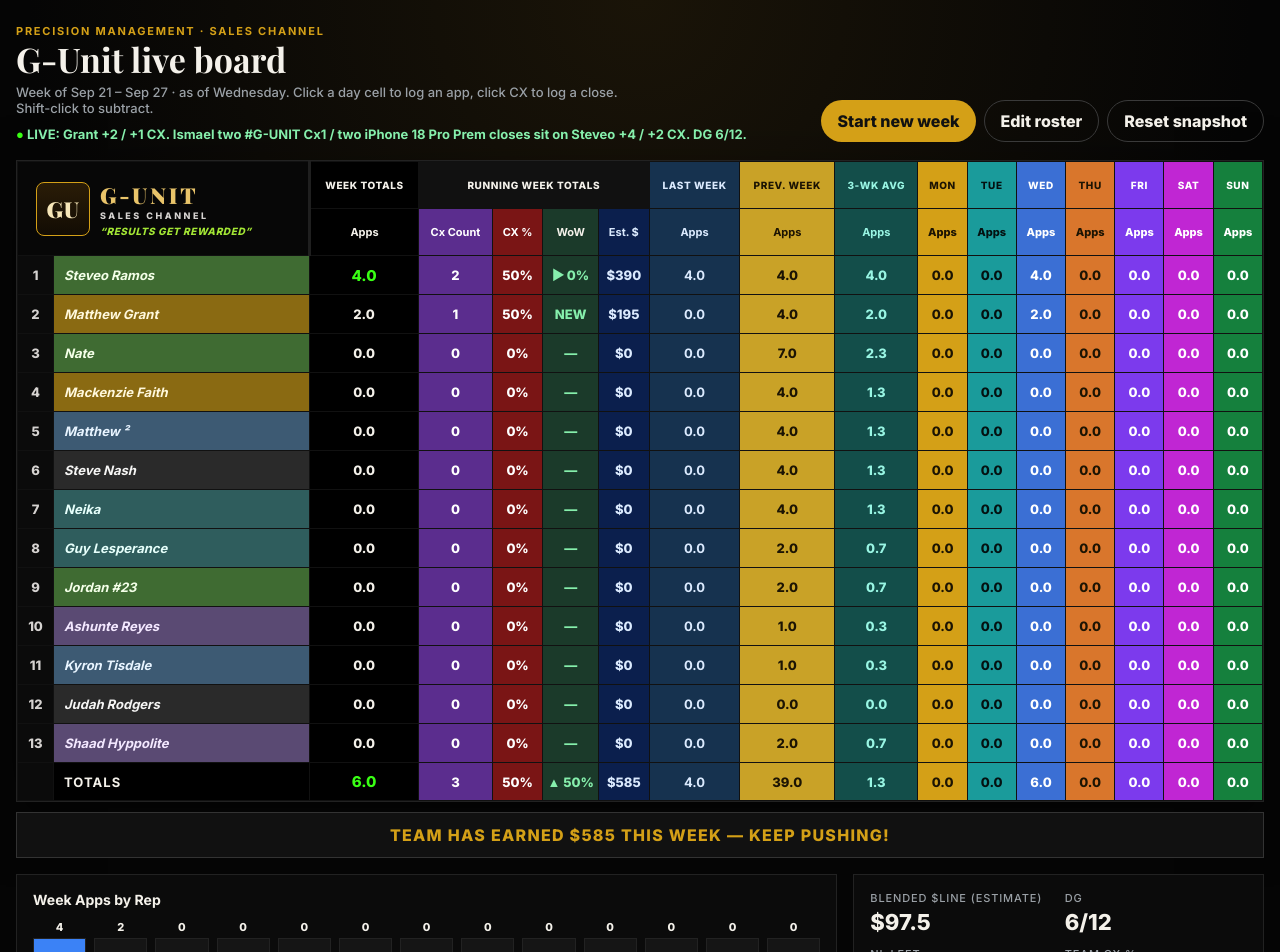
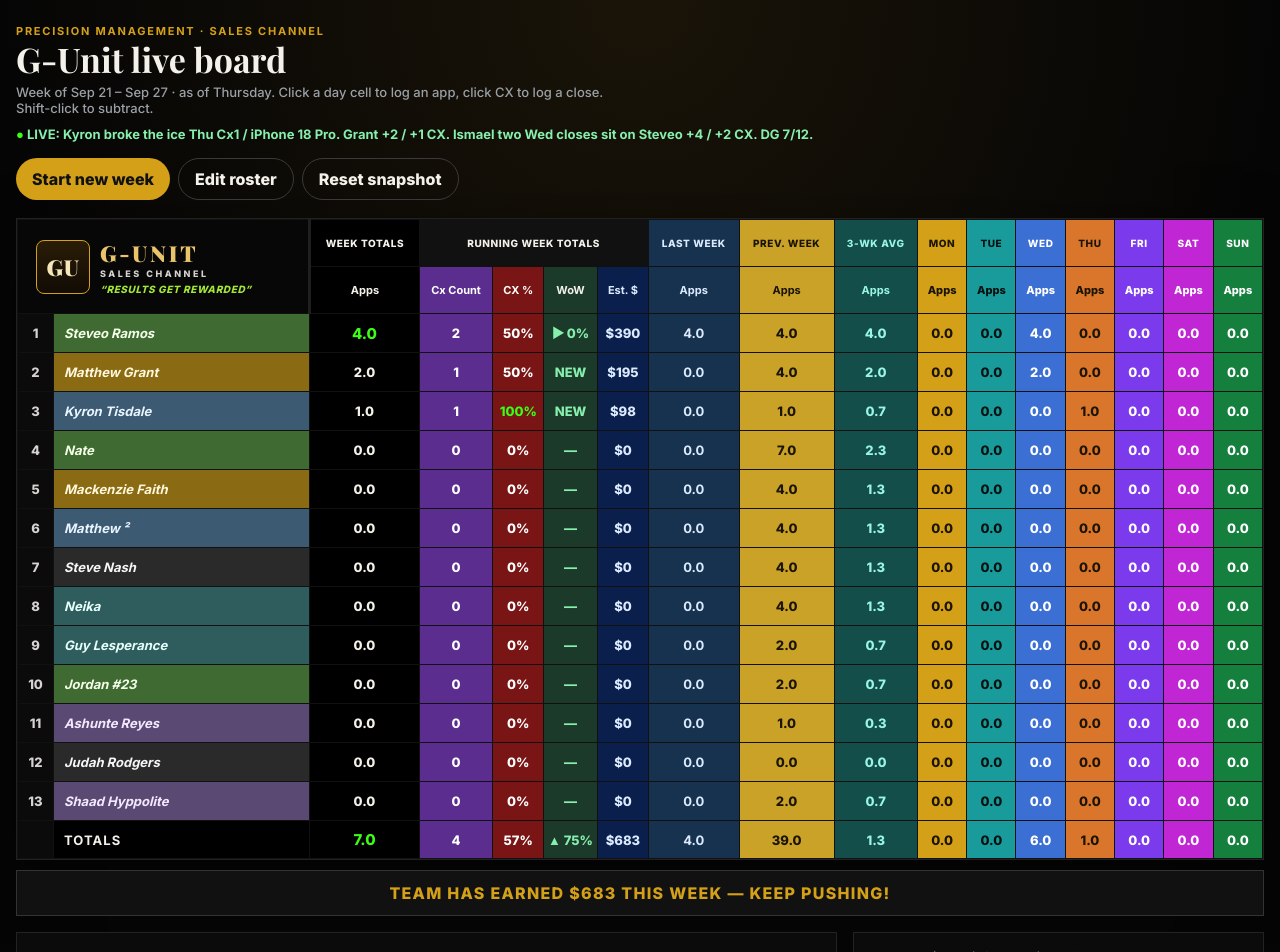
Before and after one commit to nash1599-ux/my-react-app, a React (Create React App) app: page / in a window 1280 px wide. Shown: the top 952 px of the page. Built offline with nearby package versions, Linux system fonts and the light colour scheme.

Commit message:
Log Kyron's Thursday #G-UNIT ice-breaker close.
Co-authored-by: Opulent <nash1599-ux@users.noreply.github.com>

```diff
--- a/src/App.js
+++ b/src/App.js
@@ -106,7 +106,7 @@ export default function App() {
   }
 
   function resetBoard() {
-    const ok = window.confirm("Reset the board back to the Wednesday G-Unit snapshot?");
+    const ok = window.confirm("Reset the board back to the Thursday G-Unit snapshot?");
     if (!ok) return;
     window.localStorage.removeItem(STORAGE_KEY);
     setBoard(cloneSeed());
--- a/src/data/seed.js
+++ b/src/data/seed.js
@@ -1,4 +1,4 @@
-export const STORAGE_KEY = "gunit-board-v11";
+export const STORAGE_KEY = "gunit-board-v12";
 export const BLENDED_RATE = 97.5;
 export const WEEK_DAYS = ["MON", "TUE", "WED", "THU", "FRI", "SAT", "SUN"];
 
@@ -6,8 +6,8 @@ function days({ wed = 0, thu = 0, fri = 0, sat = 0 } = {}) {
   return [0, 0, wed, thu, fri, sat, 0];
 }
 
-// Week of Mon Sep 21 – Sun Sep 27, 2026, as of Wednesday.
-// This week live #G-UNIT: Grant Wed +2 / +1 CX. Ismael two Wed closes on Steveo (+4 / +2 CX).
+// Week of Mon Sep 21 – Sun Sep 27, 2026, as of Thursday.
+// This week live #G-UNIT: Grant Wed +2 / +1 CX. Ismael two Wed closes on Steveo (+4 / +2 CX). Kyron Thu +1 / +1 CX.
 // Last week (Mon 9/14): Ismael Friday closes sit on Steveo (4 apps / 3 CX).
 // Prev week (Mon 9/7): Thursday live board plus Shaad Sat late post (+2 / +1 CX).
 // Ismael is Steveo Ramos. Shaad CC #3 was not counted.
@@ -15,13 +15,13 @@ export const SEED_BOARD = {
   teamName: "G-UNIT",
   tagline: "Results get Rewarded",
   weekStart: "2026-09-21",
-  asOfLabel: "as of Wednesday",
-  dg: { current: 6, goal: 12 },
+  asOfLabel: "as of Thursday",
+  dg: { current: 7, goal: 12 },
   nlLeft: 37,
   liveCall:
-    "LIVE: Grant +2 / +1 CX. Ismael two #G-UNIT Cx1 / two iPhone 18 Pro Prem closes sit on Steveo +4 / +2 CX. DG 6/12.",
+    "LIVE: Kyron broke the ice Thu Cx1 / iPhone 18 Pro. Grant +2 / +1 CX. Ismael two Wed closes sit on Steveo +4 / +2 CX. DG 7/12.",
   notes:
-    "Week of Mon 9/21. Only tagged #G-UNIT closes are on this sheet. Grant Wed +2 / +1 CX. Ismael two Wed closes (+4 / +2 CX) count on Steveo Ramos. Last week Steveo 4 is Ismael's Friday closes. Prev week includes Shaad Sat late post. NL left not refreshed for the new week. Shaad CC #3 was not counted.",
+    "Week of Mon 9/21. Only tagged #G-UNIT closes are on this sheet. Grant Wed +2 / +1 CX. Ismael two Wed closes (+4 / +2 CX) count on Steveo Ramos. Kyron Thu +1 / +1 CX. Last week Steveo 4 is Ismael's Friday closes. Prev week includes Shaad Sat late post. NL left not refreshed for the new week. Shaad CC #3 was not counted.",
   reps: [
     {
       id: "mackenzie-faith",
@@ -130,8 +130,8 @@ export const SEED_BOARD = {
       listOrder: 11,
       lastWeekApps: 0,
       prevWeekApps: 1,
-      days: days(),
-      cx: 0,
+      days: days({ thu: 1 }),
+      cx: 1,
     },
     {
       id: "matthew-grant",
```
Also changed, not shown: 2 other files (tests, documents, lock files or other folders).
